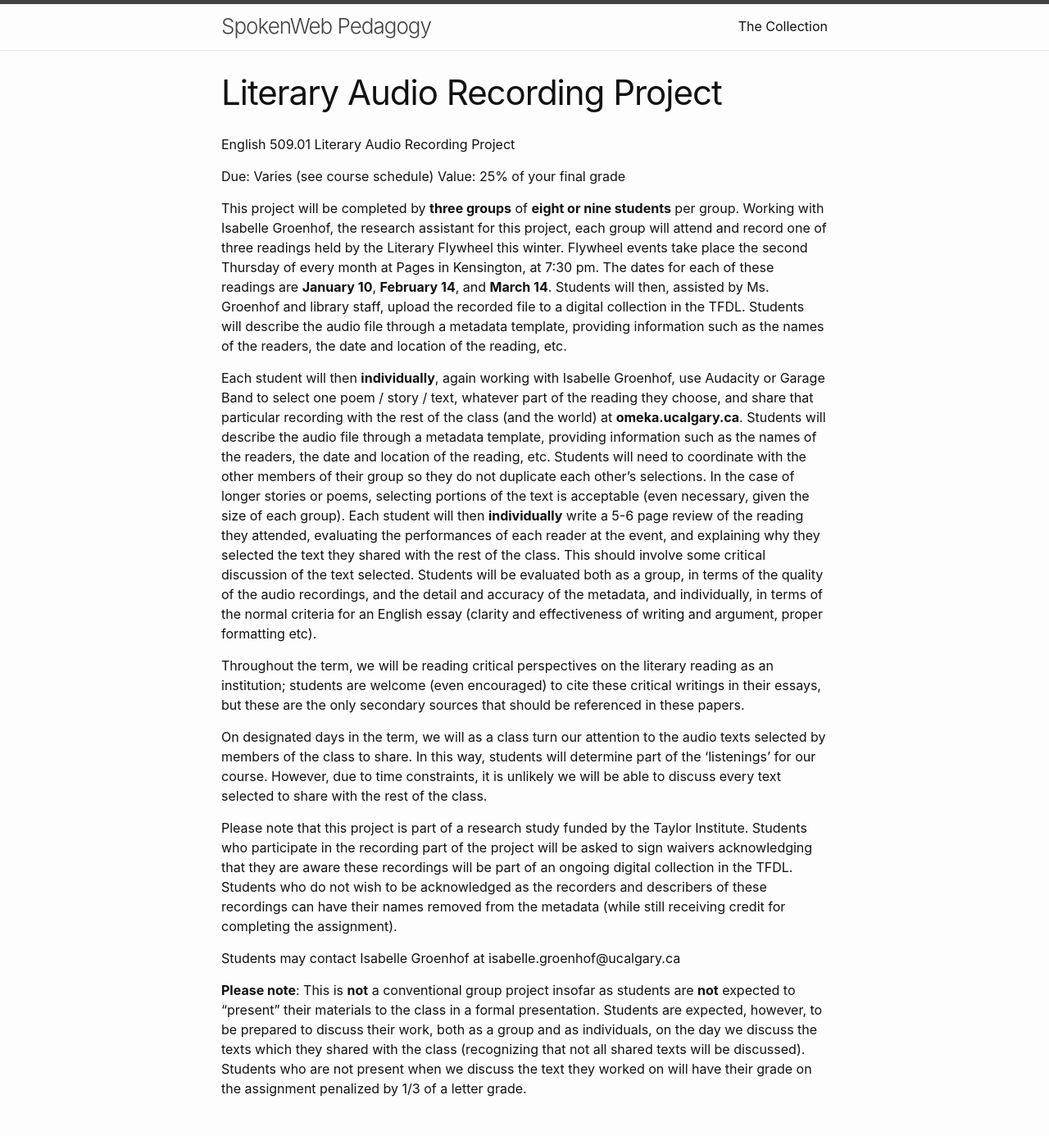
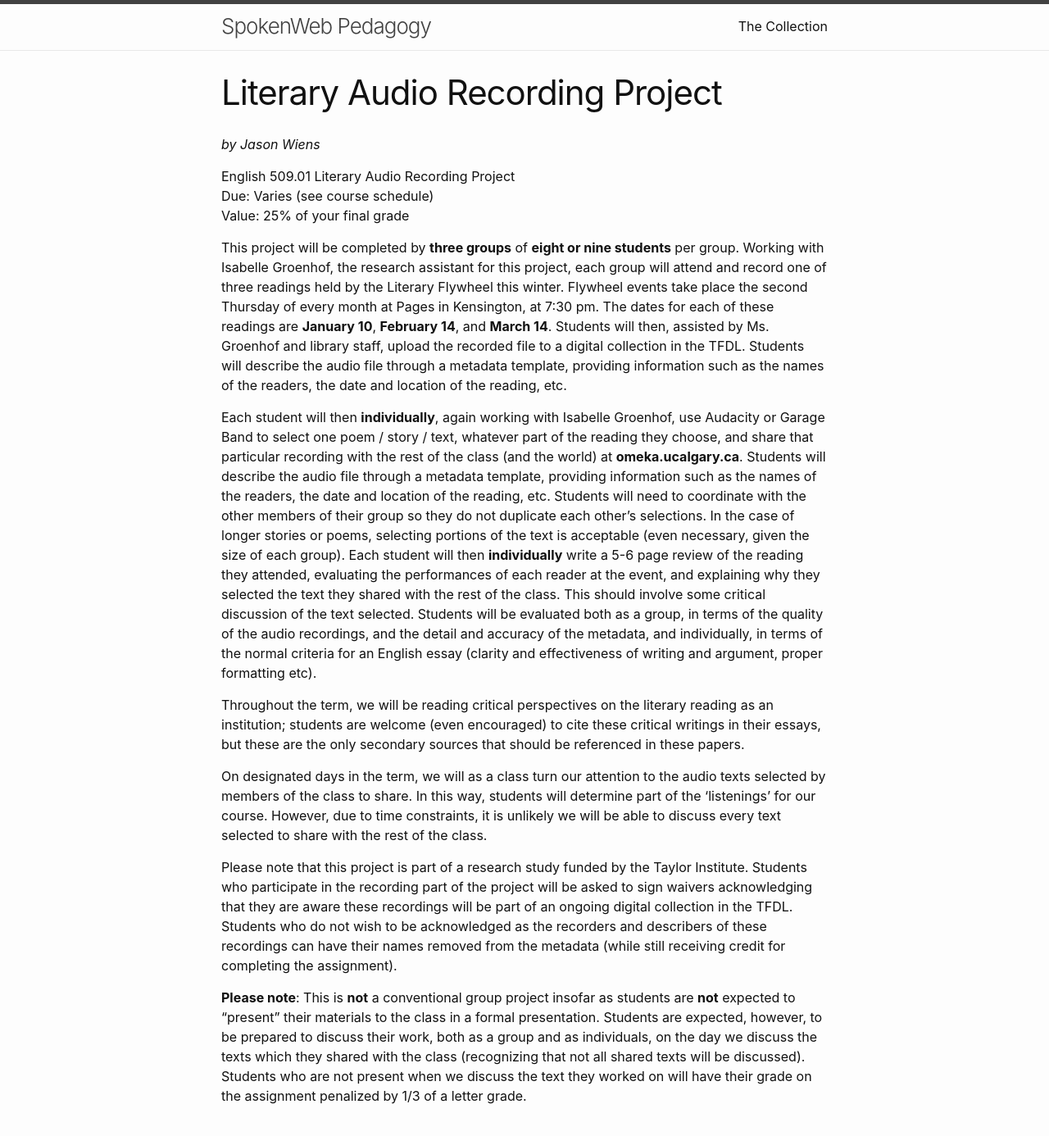
Before and after one commit to jentery/SWDemo, a Jekyll site: the page built from _output_documents/509.01 Winter 2019 Recording project.md, in a window 1280 px wide and 1400 px high. Shown: the top 1386 px of the window at 82% size. Built offline with Jekyll 4.4.1, drawn with Linux system fonts in a browser that asks for light colours.

Commit message:
Update 509.01 Winter 2019 Recording project.md

```diff
--- a/_output_documents/509.01 Winter 2019 Recording project.md
+++ b/_output_documents/509.01 Winter 2019 Recording project.md
@@ -13,9 +13,12 @@ primary_discipline: Literary Studies
 url: .nan
 
 ---
+
+*by Jason Wiens*
+
 English 509.01 Literary Audio Recording Project
-
-Due: Varies (see course schedule) Value: 25% of your final grade
+Due: Varies (see course schedule)
+Value: 25% of your final grade
 
 This project will be completed by **three groups** of **eight or nine
 students** per group. Working with Isabelle Groenhof, the research
@@ -70,8 +73,6 @@ TFDL. Students who do not wish to be acknowledged as the recorders and
 describers of these recordings can have their names removed from the
 metadata (while still receiving credit for completing the assignment).
 
-Students may contact Isabelle Groenhof at isabelle.groenhof@ucalgary.ca
-
 **Please note**: This is **not** a conventional group project insofar as
 students are **not** expected to "present" their materials to the class
 in a formal presentation. Students are expected, however, to be prepared
```
